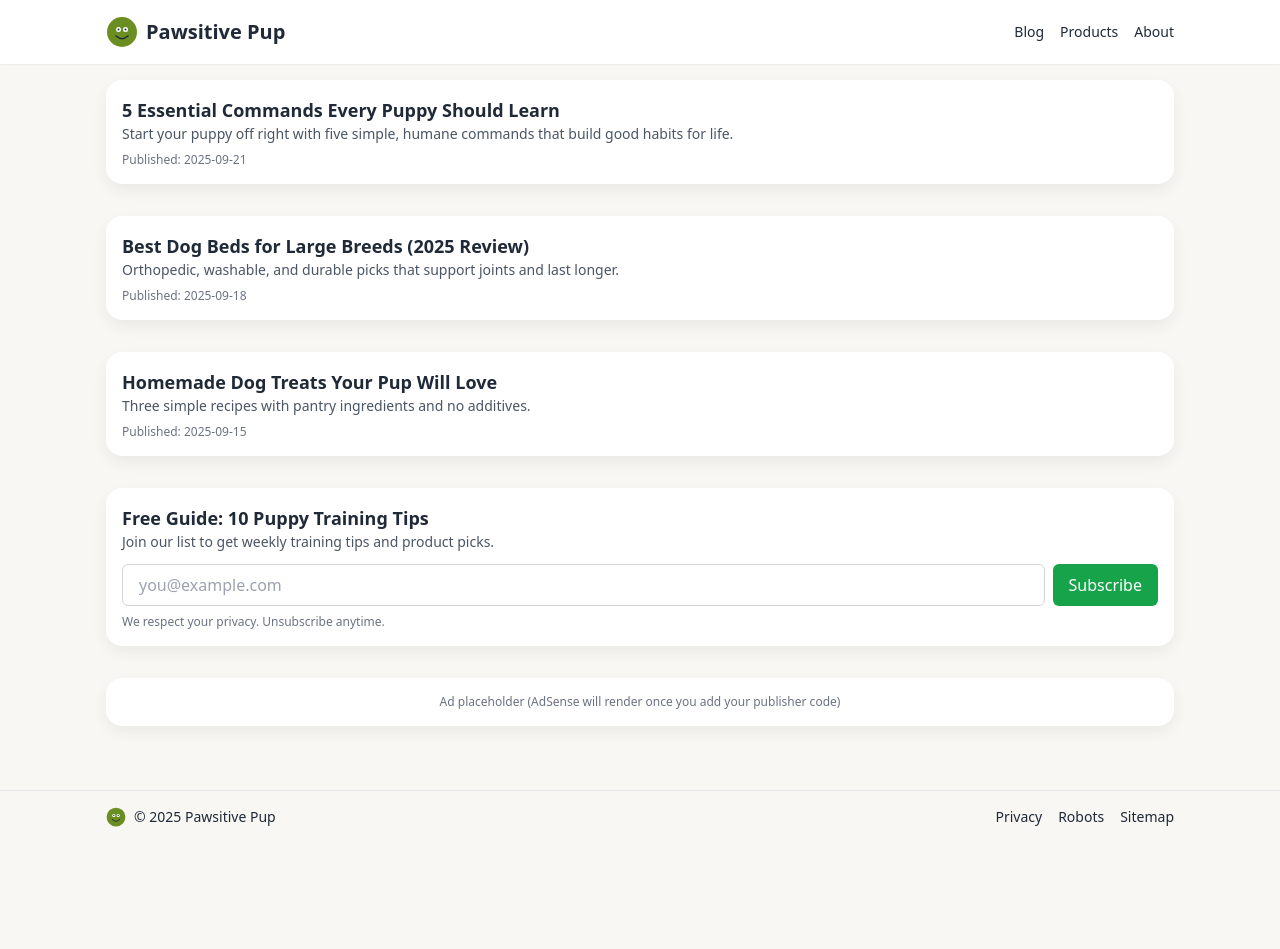
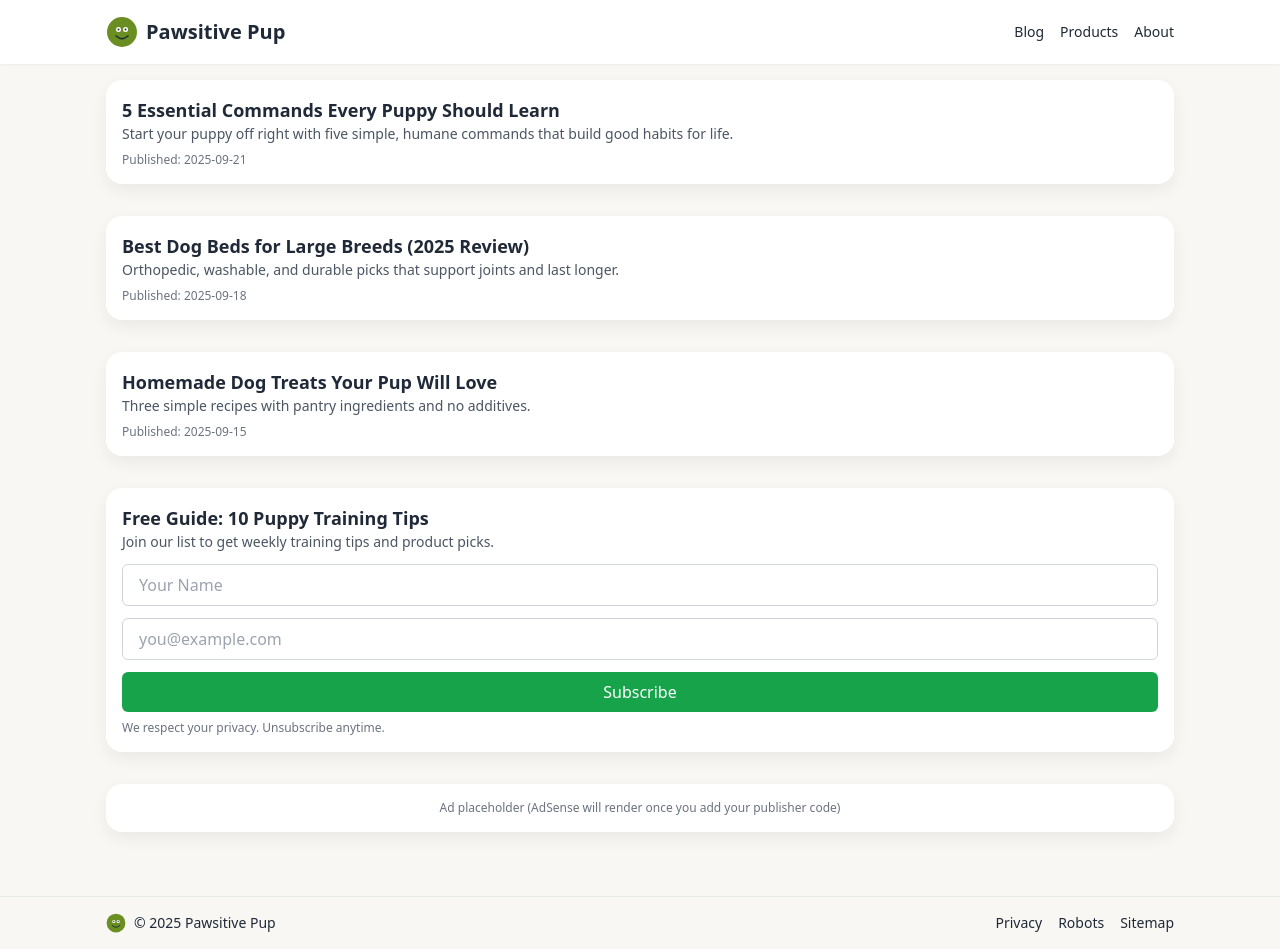
Before and after one commit to pawsitivepupacc/PawsitivePup, a Next.js app: page / in a window 1280 px wide. Before the commit the page ends 843 px from the top, so only its background shows below. Built offline with nearby package versions, Linux system fonts and the light colour scheme.

Commit message:
Update Newsletter.tsx

```diff
--- a/components/Newsletter.tsx
+++ b/components/Newsletter.tsx
@@ -1,5 +1,3 @@
-'use client';
-
 export default function Newsletter() {
   return (
     <div className="card">
@@ -12,18 +10,27 @@ export default function Newsletter() {
         action="https://assets.mailerlite.com/jsonp/1809886/forms/166195735117694525/subscribe"
         method="post"
         target="_blank"
-        className="mt-3 flex gap-2"
+        className="flex flex-col gap-3 mt-3"
       >
+        {/* Name field */}
+        <input
+          type="text"
+          name="fields[name]"
+          placeholder="Your Name"
+          className="px-4 py-2 border border-gray-300 rounded-md focus:outline-none focus:ring-2 focus:ring-green-500"
+        />
+
+        {/* Email field */}
         <input
           type="email"
           name="fields[email]"
           placeholder="you@example.com"
           required
-          className="flex-1 px-4 py-2 border border-gray-300 rounded-md focus:outline-none focus:ring-2 focus:ring-green-500"
+          className="px-4 py-2 border border-gray-300 rounded-md focus:outline-none focus:ring-2 focus:ring-green-500"
         />
-        {/* MailerLite expects these hidden fields */}
-        <input type="hidden" name="ml-submit" value="1" />
-        <input type="hidden" name="anticsrf" value="true" />
+
+        {/* Redirect after success */}
+        <input type="hidden" name="ml-confirm" value="https://pawsitive-pup-xta3.vercel.app//thank-you" />
 
         <button
           type="submit"
@@ -37,5 +44,5 @@ export default function Newsletter() {
         We respect your privacy. Unsubscribe anytime.
       </p>
     </div>
-  );
+  )
 }
```
